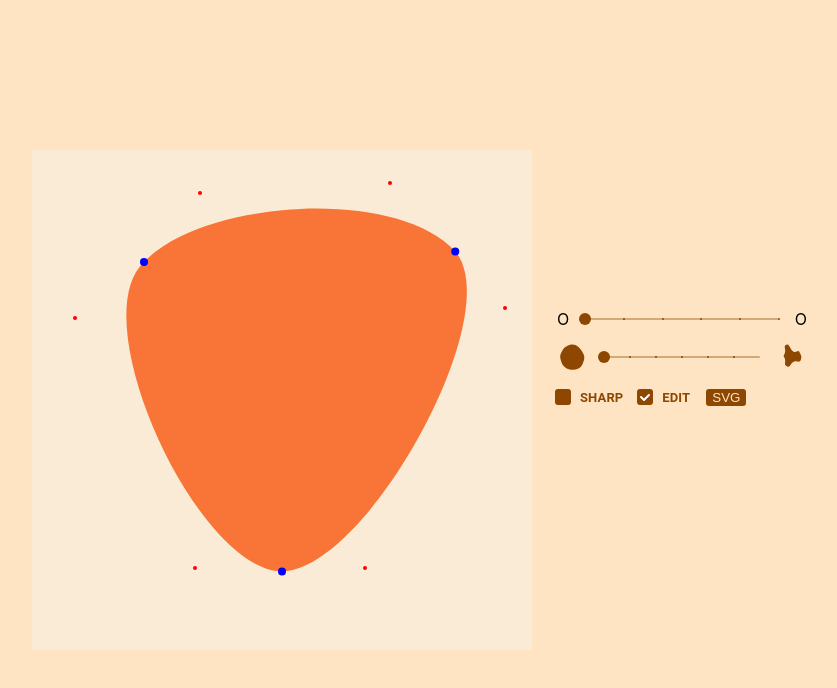
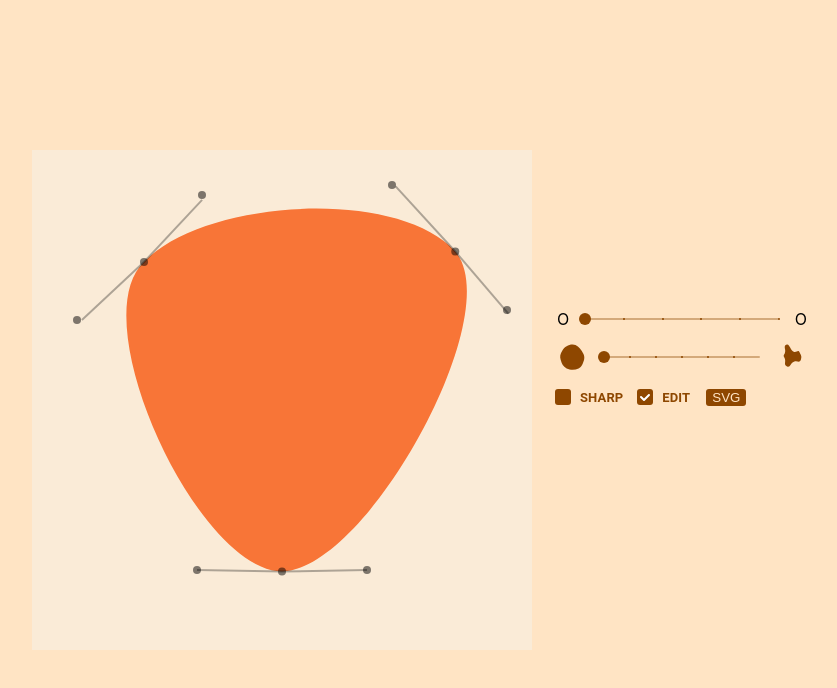
Before and after one commit to cjuhasz64/svg-blob-generator, a React (Create React App) app: page / in a window 1280 px wide. Both pictures are taken after a click on the label "EDIT". Shown: the top 688 px of the page, without its empty margins (208-1045 px from the left). Built offline with nearby package versions, Linux system fonts and the light colour scheme.

Commit message:
Shape Edit Implemented

```diff
--- /dev/null
+++ b/src/components/bezier_line_overlay/index.tsx
@@ -0,0 +1,61 @@
+import { Component } from 'react';
+import './style.scss';
+import Vertex from '../../util/vertex';
+
+interface Props {
+  vertices: Vertex []
+  isEdit: boolean
+}
+
+interface State {
+
+}
+
+export default class BezierLineOverlay extends Component<Props, State> {
+
+  constructor(props: Props) {
+    super(props);
+    this.state = {
+    };
+  }
+
+  render() {
+    const { vertices, isEdit } = this.props
+    return (
+      <div className="bezier_line_overlay">
+        <svg viewBox="0 0 100 100" xmlns="http://www.w3.org/2000/svg" version="1.1" width={500} height={500}>
+          {
+            isEdit ?
+            vertices.map(vertex => {
+              return <line
+                x1={vertex.x}
+                y1={vertex.y}
+                x2={vertex.cwBezierPoint.split(',')[0]}
+                y2={vertex.cwBezierPoint.split(',')[1]}
+                stroke="black"
+                stroke-width="0.4"
+                opacity={0.3}
+              ></line>
+            })
+            : null
+          }
+          {
+            isEdit ?
+            vertices.map(vertex => {
+              return <line
+                x1={vertex.x}
+                y1={vertex.y}
+                x2={vertex.ccwBezierPoint.split(',')[0]}
+                y2={vertex.ccwBezierPoint.split(',')[1]}
+                stroke="black"
+                stroke-width="0.4"
+                opacity={0.3}
+              ></line>
+            })
+            : null
+          }
+        </svg>
+      </div>
+    )
+  }
+}
--- /dev/null
+++ b/src/components/bezier_line_overlay/style.scss
@@ -0,0 +1,7 @@
+.bezier_line_overlay {
+    width: 500px;
+    height: 500px;
+    position: absolute;
+    z-index: 20;
+    pointer-events: none
+}
--- a/src/components/point/index.tsx
+++ b/src/components/point/index.tsx
@@ -52,19 +52,15 @@ export default class Point extends Component<Props, State> {
         className="point"
         style={{
           transform: `translate(${posX - 4}px,${posY - 4}px)`,
-          backgroundColor: direction ? 'red' : 'blue',
-          width: direction ? '4px' : '8px',
-          height:  direction ? '4px' : '8px',
-          borderRadius: direction ? '4px' : '8px'
+          backgroundColor: 'black',
+          width: '8px',
+          height: '8px',
+          borderRadius: '8px',
+          opacity: '0.5'
         }}
         onMouseDown={() => setCurrentDragging(vertex, direction!)}
         >
-
       </div>
     )
   }
 }
-
-// width: 8px;
-// height: 8px;
-// border-radius: 8px;
--- a/src/components/svg_display/index.tsx
+++ b/src/components/svg_display/index.tsx
@@ -3,6 +3,7 @@ import { Component } from 'react';
 import './style.scss';
 import Point from '../point';
 import Vertex from '../../util/vertex';
+import BezierLineOverlay from '../bezier_line_overlay';
 
 interface Props {
   vertices: Vertex [],
@@ -103,6 +104,7 @@ export default class SVGDisplay extends Component<Props, State> {
         onMouseUp={e => this.setCurrentDragging(null)}
         onMouseLeave={e => this.setCurrentDragging(null)}
       >
+        <BezierLineOverlay vertices={vertices} isEdit={isEdit}/>
         <div className="svg_canvas">
           <svg viewBox="0 0 100 100" xmlns="http://www.w3.org/2000/svg" version="1.1" width={500} height={500}>
             <path
```
Also changed, not shown: 1 other file (tests, documents, lock files or other folders).
